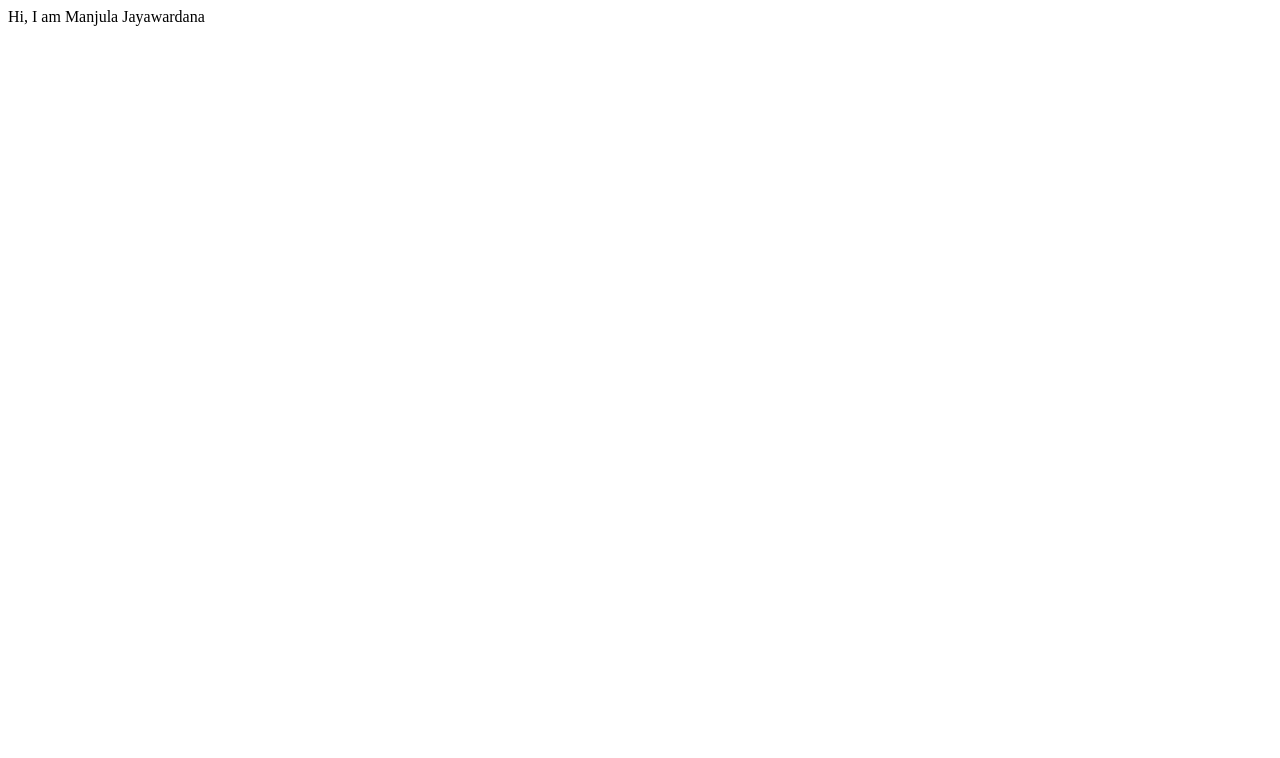
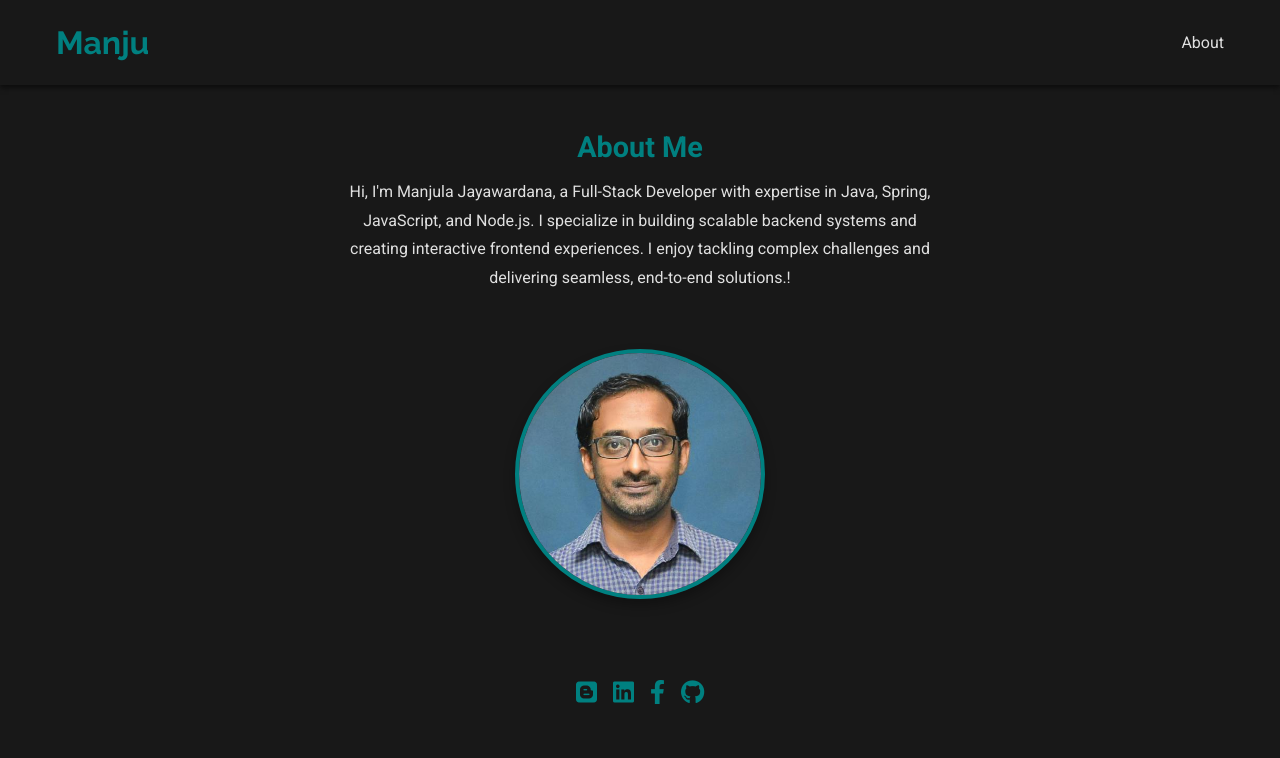
Before and after one commit to slmanju/codebymanju, a plain HTML site: page index.html in a window 1280 px wide. Drawn offline with Linux system fonts and the light colour scheme.

Commit message:
initial homepage

```diff
--- /dev/null
+++ b/index.css
@@ -0,0 +1,149 @@
+@import url("https://fonts.googleapis.com/css2?family=Roboto:wght@400;700&display=swap");
+@import url('https://fonts.googleapis.com/css2?family=Raleway:wght@400;700&display=swap');
+
+/* Variables */
+:root {
+  --font-family: "Roboto", sans-serif;
+  --heading-font-family: "Raleway", sans-serif;
+  --normal-font: 400;
+  --bold-font: 700;
+  --bolder-font: 900;
+  --bg-color: #181818; /* Dark gray background */
+  --text-color: #e0e0e0; /* Light gray for text */
+  --secondary-text-color: #b0b0b0; /* Softer gray for secondary text */
+  --primary-color: #008080; /* Teal for highlights */
+  --secondary-color: #ff7043; /* Orange for hover effects */
+  --primary-shadow: #8e9eab;
+  --secondary-shadow: #a17a69;
+  --bottom-margin: 0.5rem;
+  --bottom-margin-2: 1rem;
+  --line-height: 1.8rem; /* Increased line height for readability */
+  --transition: 0.3s;
+}
+
+/** reset defaults **/
+* {
+    margin: 0;
+    padding: 0;
+    box-sizing: border-box;
+}
+
+html {
+  scroll-behavior: smooth;
+}
+
+ul {
+    list-style-type: none;
+}
+
+a {
+    text-decoration: none;
+    color: var(--primary-color);
+}
+
+body {
+  font-family: var(--font-family);
+  background-color: var(--bg-color);
+  color: var(--text-color);
+}
+
+.main-nav {
+    position: sticky;
+    top: 0;
+    left: 0;
+    z-index: 1;
+    display: flex;
+    align-items: center;
+    justify-content: space-between;
+    padding: 1.5rem 3.5rem;
+    background-color: var(--bg-color);
+    box-shadow: 0 3px 5px rgba(0, 0, 0, 0.5);
+}
+
+.main-nav__title {
+    color: var(--primary-color); /* Teal color for the title */
+    font-family: var(--heading-font-family);
+    font-size: 2rem;
+}
+
+.navigation {
+    display: flex;
+    gap: 1.9rem;
+}
+
+.navigation a {
+    color: var(--text-color);
+    transition: var(--transition);
+}
+
+.navigation a:hover {
+    color: var(--secondary-color);
+    border-bottom: 2px solid var(--secondary-color);
+}
+
+.navigation ul li {
+    font-weight: var(--bold-font);
+}
+
+.about {
+    padding: 3rem; /* Increased padding for more space */
+    max-width: 1200px; /* Constrain the width */
+    margin: 0 auto; /* Center the section */
+    display: flex;
+    flex-direction: column; /* Stack elements vertically */
+    align-items: center; /* Center content horizontally */
+}
+
+.about-content {
+    display: flex;
+    flex-direction: column; /* Stack items vertically for mobile view */
+    align-items: center; /* Center items horizontally */
+    gap: 2rem; /* Add space between items */
+    text-align: center; /* Center text */
+}
+
+.about-image {
+    max-width: 250px; /* Adjust size for better fit */
+    width: 100%; /* Responsive width */
+    height: auto; /* Maintain aspect ratio */
+    border-radius: 50%; /* Circular image */
+    border: 4px solid var(--primary-color); /* Teal border */
+    box-shadow: 0 6px 12px rgba(0, 0, 0, 0.3); /* Deeper shadow */
+    margin-bottom: 2rem; /* Space below the image */
+}
+
+.about-text {
+    max-width: 600px; /* Limit text width for readability */
+    line-height: 1.8rem; /* Improved line height for readability */
+}
+
+.about-text h2 {
+    font-size: 1.8rem; /* Slightly smaller font size */
+    margin-bottom: 1rem; /* Space below heading */
+    color: var(--primary-color); /* Teal color */
+}
+
+.about-text p {
+    font-size: 1rem; /* Standard font size */
+    margin-bottom: 1.5rem; /* Space between paragraphs */
+    color: var(--text-color); /* Light gray text */
+    font-weight: var(--normal-font); /* Normal weight */
+}
+
+.social-links {
+    display: flex;
+    gap: 1rem; /* Space between icons */
+    margin-top: 1rem; /* Space above the links */
+}
+
+.social-link {
+    color: var(--primary-color); /* Text color */
+    font-size: 1.5rem; /* Adjust icon size as needed */
+    font-weight: var(--bold-font); /* Make text bold */
+    text-decoration: none; /* Remove underline */
+    transition: color var(--transition); /* Smooth color transition */
+}
+
+.social-link:hover {
+    color: var(--secondary-color); /* Change color on hover */
+}
--- a/index.html
+++ b/index.html
@@ -3,11 +3,47 @@
 <head>
     <meta charset="UTF-8">
     <meta name="viewport" content="width=device-width, initial-scale=1.0">
-    <title>Manju</title>
+    <title>Manjula</title>
+
+    <link rel="stylesheet" href="https://cdnjs.cloudflare.com/ajax/libs/font-awesome/6.0.0-beta3/css/all.min.css">
+    <link rel="stylesheet" href="index.css">
 </head>
 <body>
+    <!-- header with menu -->
+    <header>
+        <nav class="main-nav">
+            <h1 class="main-nav__title">Manju</h1>
+            <ul class="navigation">
+                <li><a href="index.html">About</a></li>
+            </ul>
+        </nav>
+    </header>
+
+    <!-- content -->
     <main>
-        Hi, I am Manjula Jayawardana
+        <section class="about">
+            <div class="about-content">
+                <div class="about-text">
+                    <h2>About Me</h2>
+                    <p>Hi, I'm Manjula Jayawardana, a Full-Stack Developer with expertise in Java, Spring, JavaScript, and Node.js. I specialize in building scalable backend systems and creating interactive frontend experiences. I enjoy tackling complex challenges and delivering seamless, end-to-end solutions.!</p>
+                </div>
+                <img src="me.jpeg" alt="Manju" class="about-image">
+                <div class="social-links">
+                    <a href="https://www.slmanju.com/" target="_blank" class="social-link blogspot">
+                        <i class="fab fa-blogger"></i>
+                    </a>
+                    <a href="https://www.linkedin.com/in/manjulajayawardana/" target="_blank" class="social-link linkedin">
+                        <i class="fab fa-linkedin"></i>
+                    </a>
+                    <a href="https://www.facebook.com/manjula.jayawardana.31" target="_blank" class="social-link facebook">
+                        <i class="fab fa-facebook-f"></i>
+                    </a>
+                    <a href="https://github.com/slmanju" target="_blank" class="social-link github">
+                        <i class="fab fa-github"></i>
+                    </a>
+                </div>
+            </div>
+        </section>
     </main>
 </body>
 </html>
```
Also changed, not shown: me.jpeg (added).
